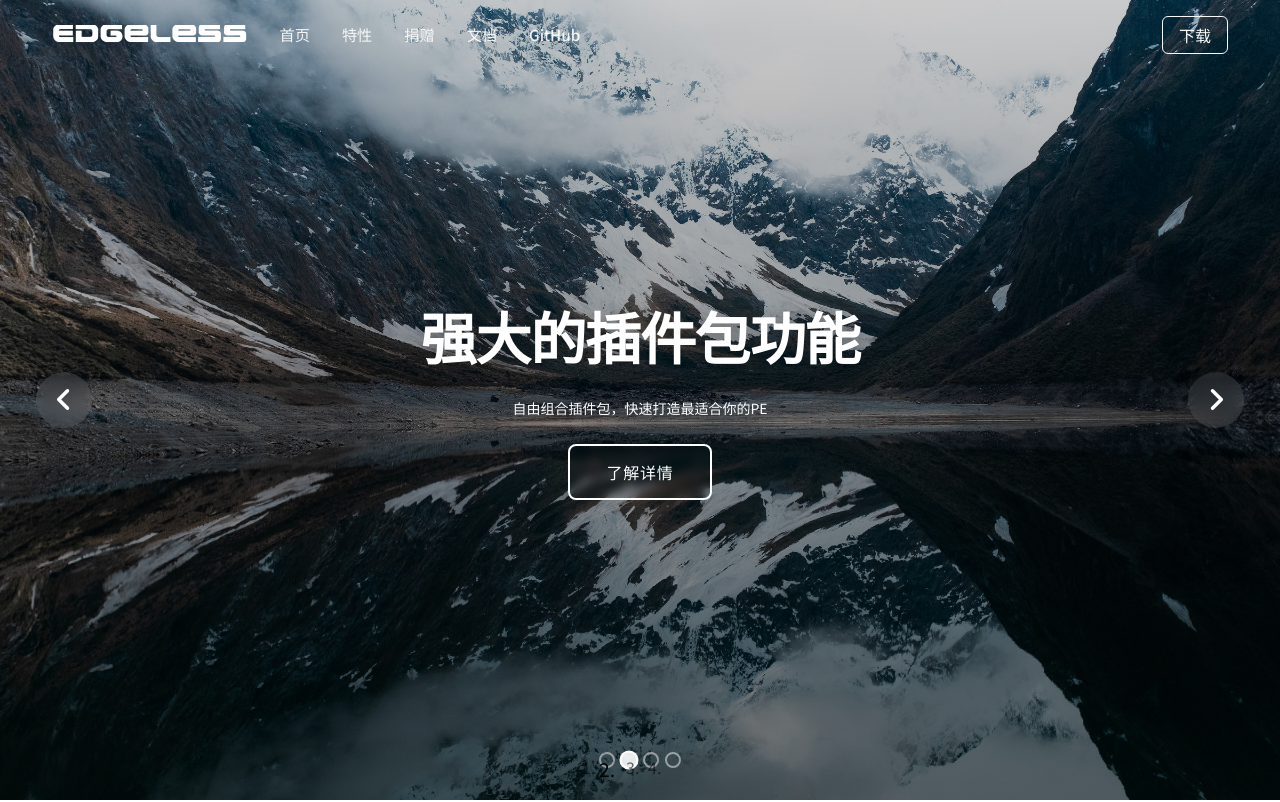
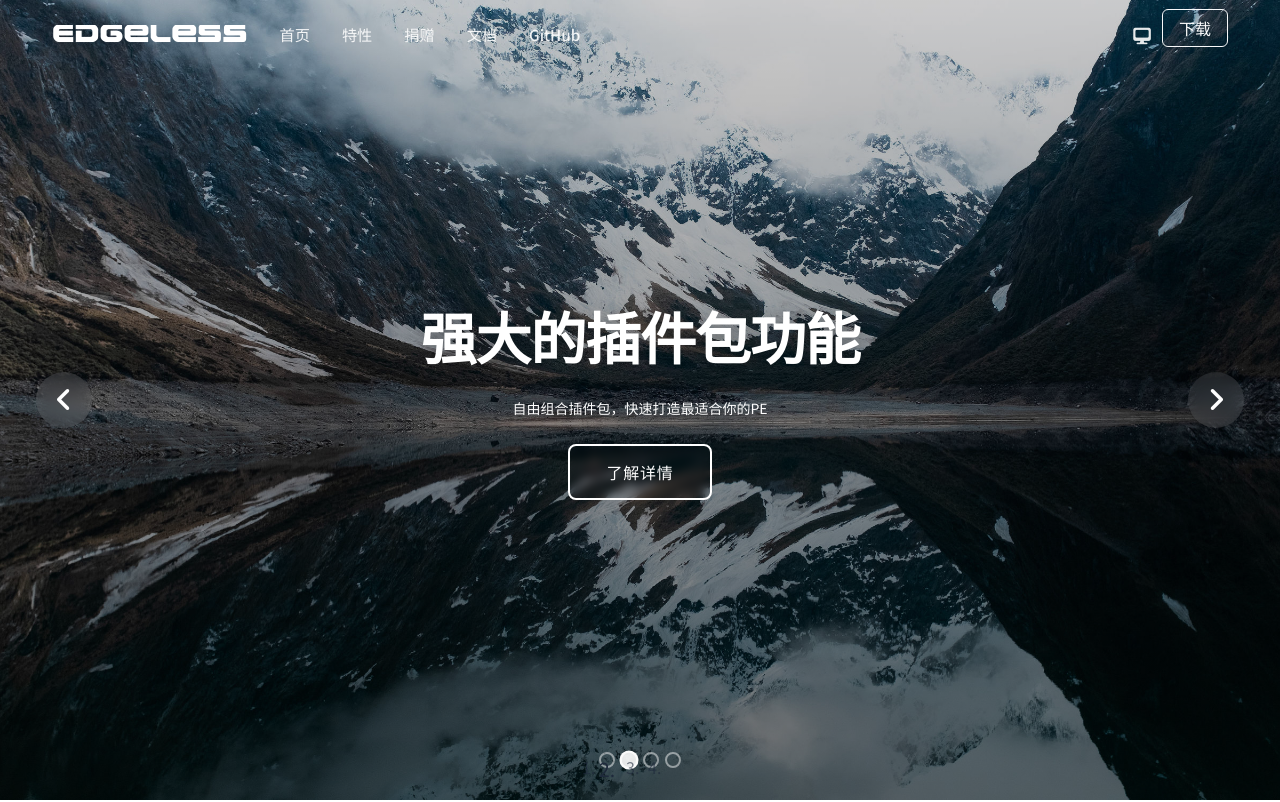
Before and after one commit to EdgelessPE/bootstrap-edgeless-home, an Astro site: page / in a window 1280 px wide. Shown: the top 802 px of the page. Built offline with nearby package versions, Linux system fonts and the light colour scheme; Astro itself is replaced by a stand-in of ours; no server answers; a web font is replaced by a local one.

Commit message:
feat: ai 支持暗色初稿

```diff
--- a/src/components/Navbar.vue
+++ b/src/components/Navbar.vue
@@ -26,6 +26,9 @@
         </ul>
         <ul class="navbar-nav nav-flex-icons">
           <li class="nav-item">
+            <ThemeToggle client:load />
+          </li>
+          <li class="nav-item">
             <a
               :href="downloadLink.href"
               class="text-white hover:text-white font-500 px-1 py-1.5 border border-light rounded waves-effect waves-light px-3"
@@ -40,6 +43,7 @@
 
 <script setup lang="ts">
 import { ref, onMounted, onUnmounted } from "vue";
+import ThemeToggle from "./ThemeToggle.vue";
 
 const isScrolled = ref(false);
 
--- /dev/null
+++ b/src/components/ThemeToggle.vue
@@ -0,0 +1,62 @@
+<template>
+  <button class="theme-toggle" @click="cycleTheme" :title="themeTitle" aria-label="切换主题">
+    <i :class="themeIcon" class="theme-icon"></i>
+  </button>
+</template>
+
+<script setup lang="ts">
+import { computed } from "vue";
+import { useTheme, type ThemeMode } from "../composables/useTheme";
+
+const { theme, cycleTheme } = useTheme();
+
+const themeIcon = computed(() => {
+  switch (theme.value) {
+    case "light":
+      return "fas fa-sun";
+    case "dark":
+      return "fas fa-moon";
+    case "system":
+      return "fas fa-desktop";
+  }
+});
+
+const themeTitle = computed(() => {
+  switch (theme.value) {
+    case "light":
+      return "浅色模式";
+    case "dark":
+      return "深色模式";
+    case "system":
+      return "跟随系统";
+  }
+});
+</script>
+
+<style scoped>
+.theme-toggle {
+  background: transparent;
+  border: none;
+  padding: 0.5rem;
+  cursor: pointer;
+  color: var(--white-9);
+  font-size: 1.1rem;
+  transition: color 0.3s ease;
+  display: flex;
+  align-items: center;
+  justify-content: center;
+  width: 40px;
+  height: 40px;
+  border-radius: 50%;
+}
+
+.theme-toggle:hover {
+  color: var(--white);
+  background: var(--white-1);
+}
+
+.theme-icon {
+  width: 1.1rem;
+  text-align: center;
+}
+</style>
--- /dev/null
+++ b/src/composables/useTheme.ts
@@ -0,0 +1,72 @@
+import { ref, watch, onMounted } from "vue";
+
+export type ThemeMode = "light" | "dark" | "system";
+
+const THEME_KEY = "theme-mode";
+
+const theme = ref<ThemeMode>("system");
+const actualTheme = ref<"light" | "dark">("light");
+
+const getSystemTheme = (): "light" | "dark" => {
+  if (typeof window !== "undefined") {
+    return window.matchMedia("(prefers-color-scheme: dark)").matches ? "dark" : "light";
+  }
+  return "light";
+};
+
+const applyTheme = (newTheme: "light" | "dark") => {
+  actualTheme.value = newTheme;
+  if (typeof document !== "undefined") {
+    document.documentElement.setAttribute("data-theme", newTheme);
+    document.documentElement.setAttribute("data-bs-theme", newTheme);
+  }
+};
+
+const updateTheme = () => {
+  const mode = theme.value;
+  if (mode === "system") {
+    applyTheme(getSystemTheme());
+  } else {
+    applyTheme(mode);
+  }
+};
+
+export function useTheme() {
+  onMounted(() => {
+    const savedTheme = localStorage.getItem(THEME_KEY) as ThemeMode | null;
+    if (savedTheme && ["light", "dark", "system"].includes(savedTheme)) {
+      theme.value = savedTheme;
+    }
+    updateTheme();
+
+    const mediaQuery = window.matchMedia("(prefers-color-scheme: dark)");
+    mediaQuery.addEventListener("change", () => {
+      if (theme.value === "system") {
+        updateTheme();
+      }
+    });
+  });
+
+  watch(theme, (newValue) => {
+    localStorage.setItem(THEME_KEY, newValue);
+    updateTheme();
+  });
+
+  const setTheme = (mode: ThemeMode) => {
+    theme.value = mode;
+  };
+
+  const cycleTheme = () => {
+    const modes: ThemeMode[] = ["system", "light", "dark"];
+    const currentIndex = modes.indexOf(theme.value);
+    const nextIndex = (currentIndex + 1) % modes.length;
+    theme.value = modes[nextIndex];
+  };
+
+  return {
+    theme,
+    actualTheme,
+    setTheme,
+    cycleTheme,
+  };
+}
--- a/src/layouts/Layout.astro
+++ b/src/layouts/Layout.astro
@@ -10,7 +10,7 @@ const { title } = Astro.props;
 ---
 
 <!doctype html>
-<html lang="en">
+<html lang="zh-CN">
   <head>
     <meta charset="UTF-8" />
     <meta name="viewport" content="width=device-width, initial-scale=1.0" />
@@ -21,6 +21,17 @@ const { title } = Astro.props;
     <link rel="stylesheet" href="https://cdn.jsdelivr.net/npm/@fortawesome/fontawesome-free@7.2.0/css/all.min.css" />
     <link rel="stylesheet" href="https://cdn.jsdelivr.net/npm/animate.css@4.1.1/animate.min.css" />
 <link rel="stylesheet" href="https://fonts.googleapis.com/css2?family=Noto+Sans+SC:wght@300;400;500;700&display=swap" />
+    <script is:inline>
+      (function() {
+        const theme = localStorage.getItem("theme-mode") || "system";
+        let actualTheme = theme;
+        if (theme === "system") {
+          actualTheme = window.matchMedia("(prefers-color-scheme: dark)").matches ? "dark" : "light";
+        }
+        document.documentElement.setAttribute("data-theme", actualTheme);
+        document.documentElement.setAttribute("data-bs-theme", actualTheme);
+      })();
+    </script>
     <script is:inline>
       var _hmt = _hmt || [];
       (function() {
--- a/src/styles/global.less
+++ b/src/styles/global.less
@@ -115,3 +115,120 @@ a:hover {
   -webkit-text-fill-color: transparent;
   background-clip: text;
 }
+
+[data-theme="dark"] {
+  body {
+    background-color: var(--bg-dark-end) !important;
+    color: var(--text-secondary) !important;
+  }
+
+  h1, h2, h3, h4, h5, h6 {
+    color: var(--text-primary) !important;
+  }
+
+  p, span, li {
+    color: var(--text-secondary) !important;
+  }
+
+  .card {
+    background-color: var(--bg-white) !important;
+    border-color: var(--border-color) !important;
+  }
+
+  .btn-outline-white {
+    border-color: var(--white-5);
+    color: var(--white-8);
+  }
+
+  .btn-outline-white:hover {
+    background-color: var(--white);
+    color: var(--bg-dark-start);
+  }
+
+  .section-divider {
+    background: linear-gradient(90deg, var(--primary-light), var(--primary-lighter));
+  }
+
+  .section-title, .section-subtitle {
+    color: var(--text-primary) !important;
+  }
+
+  .section-alt {
+    background: var(--bg-lighter) !important;
+  }
+
+  .feature-card {
+    background: var(--bg-white) !important;
+    box-shadow: 0 4px 12px var(--black-1) !important;
+  }
+
+  .feature-card:hover {
+    box-shadow: 0 8px 24px var(--black-2) !important;
+  }
+
+  .feature-title {
+    color: var(--text-primary) !important;
+  }
+
+  .feature-icon-wrapper {
+    background: var(--bg-lighter) !important;
+  }
+
+  .grey-text {
+    color: var(--text-secondary) !important;
+  }
+
+  .section-divider-hr {
+    background: linear-gradient(90deg, transparent, var(--border-color), transparent);
+  }
+
+  .section-text {
+    color: var(--text-secondary) !important;
+  }
+
+  .feature-item {
+    color: var(--text-secondary) !important;
+  }
+
+  .image-wrapper {
+    box-shadow: 0 20px 40px var(--black-2) !important;
+  }
+
+  .pure-section .section-title,
+  .details-section .section-title {
+    color: var(--text-primary) !important;
+  }
+
+  .content-card {
+    background: var(--bg-white) !important;
+    box-shadow: 0 4px 20px var(--black-2) !important;
+  }
+
+  .content-card:hover {
+    box-shadow: 0 8px 30px var(--black-3) !important;
+  }
+
+  .card-title {
+    color: var(--text-primary) !important;
+    border-bottom-color: var(--border-color) !important;
+  }
+
+  .feature-icon {
+    color: var(--primary-light) !important;
+  }
+
+  .center-image-wrapper {
+    background: var(--bg-white) !important;
+    box-shadow: 0 20px 50px var(--black-3) !important;
+  }
+
+  .detail-card {
+    background: var(--bg-white) !important;
+    border-color: var(--border-color) !important;
+  }
+
+  .detail-card:hover {
+    box-shadow: 0 8px 24px var(--black-3) !important;
+    border-color: var(--border-light) !important;
+  }
+}
--- a/src/styles/tokens.less
+++ b/src/styles/tokens.less
@@ -18,6 +18,7 @@
   --text-hint: #505356;
   --text-muted: #94a3b8;
   --text-secondary: #64748b;
+  --text-primary: #1e293b;
   --white: #ffffff;
   --transparent: transparent;
 
@@ -94,3 +95,89 @@
   --custom-fff: #fff;
   --custom-ffffffe6: #ffffffe6;
 }
+
+[data-theme="dark"] {
+  --bg-dark-end: #0a0a0a;
+  --bg-dark-start: #121212;
+  --bg-light: #1a1a1a;
+  --bg-lighter: #242424;
+  --bg-white: #1e1e1e;
+  --border-color: #2d2d2d;
+  --border-light: #404040;
+  --brand-blue: #4a7bc7;
+  --navbar-bg: #121212;
+  --primary-color: #60a5fa;
+  --primary-dark: #3b82f6;
+  --primary-light: #93c5fd;
+  --primary-lighter: #bfdbfe;
+  --text-body: #a1a1aa;
+  --text-hint: #71717a;
+  --text-muted: #52525b;
+  --text-secondary: #a1a1aa;
+  --text-primary: #f5f5f5;
+  --white: #ffffff;
+
+  --white-9: rgba(255, 255, 255, 0.9);
+  --white-8: rgba(255, 255, 255, 0.8);
+  --white-7: rgba(255, 255, 255, 0.7);
+  --white-6: rgba(255, 255, 255, 0.6);
+  --white-5: rgba(255, 255, 255, 0.5);
+  --white-4: rgba(255, 255, 255, 0.4);
+  --white-3: rgba(255, 255, 255, 0.3);
+  --white-2: rgba(255, 255, 255, 0.2);
+  --white-1: rgba(255, 255, 255, 0.1);
+  --white-08: rgba(255, 255, 255, 0.08);
+
+  --black-6: rgba(0, 0, 0, 0.6);
+  --black-5: rgba(0, 0, 0, 0.5);
+  --black-4: rgba(0, 0, 0, 0.4);
+  --black-3: rgba(0, 0, 0, 0.3);
+  --black-25: rgba(0, 0, 0, 0.25);
+  --black-2: rgba(0, 0, 0, 0.2);
+  --black-15: rgba(0, 0, 0, 0.15);
+  --black-1: rgba(0, 0, 0, 0.1);
+  --black-08: rgba(0, 0, 0, 0.08);
+  --black-06: rgba(0, 0, 0, 0.06);
+  --black-05: rgba(0, 0, 0, 0.05);
+
+  --navbar-bg-95: rgba(18, 18, 18, 0.95);
+  --navbar-bg-98: rgba(18, 18, 18, 0.98);
+  --primary-1: rgba(96, 165, 250, 0.15);
+  --primary-3: rgba(96, 165, 250, 0.3);
+  --primary-4: rgba(96, 165, 250, 0.4);
+  --blue-3: rgba(96, 165, 250, 0.3);
+  --blue-5: rgba(96, 165, 250, 0.5);
+
+  --accent-red: #f87171;
+  --accent-yellow: #fbbf24;
+  --warning-bg-light: rgba(239, 68, 68, 0.2);
+  --warning-red: #f87171;
+  --warning-red-light: #fca5a5;
+
+  --color-cyan: #22d3ee;
+  --color-green: #4ade80;
+  --color-indigo: #818cf8;
+  --color-light-blue: #38bdf8;
+  --color-orange: #fb923c;
+  --color-purple: #c084fc;
+  --color-red: #f87171;
+  --color-teal: #2dd4bf;
+  --color-yellow: #facc15;
+
+  --shadow-lg: 0 10px 15px -3px rgba(0, 0, 0, 0.3), 0 4px 6px -4px rgba(0, 0, 0, 0.3);
+  --shadow-md: 0 4px 6px -1px rgba(0, 0, 0, 0.3), 0 2px 4px -2px rgba(0, 0, 0, 0.3);
+  --shadow-sm: 0 1px 2px 0 rgba(0, 0, 0, 0.2);
+  --shadow-xl: 0 20px 25px -5px rgba(0, 0, 0, 0.3), 0 8px 10px -6px rgba(0, 0, 0, 0.3);
+
+  --radius-lg: 0.75rem;
+  --radius-md: 0.5rem;
+  --radius-sm: 0.375rem;
+  --radius-xl: 1rem;
+
+  --custom-114514: #145214;
+  --custom-fca5a5: #fca5a5;
+  --custom-fde68a: #fde68a;
+  --custom-fef3c7: #fef3c7;
+  --custom-fff: #ffffff;
+  --custom-ffffffe6: rgba(30, 30, 30, 0.9);
+}
```
